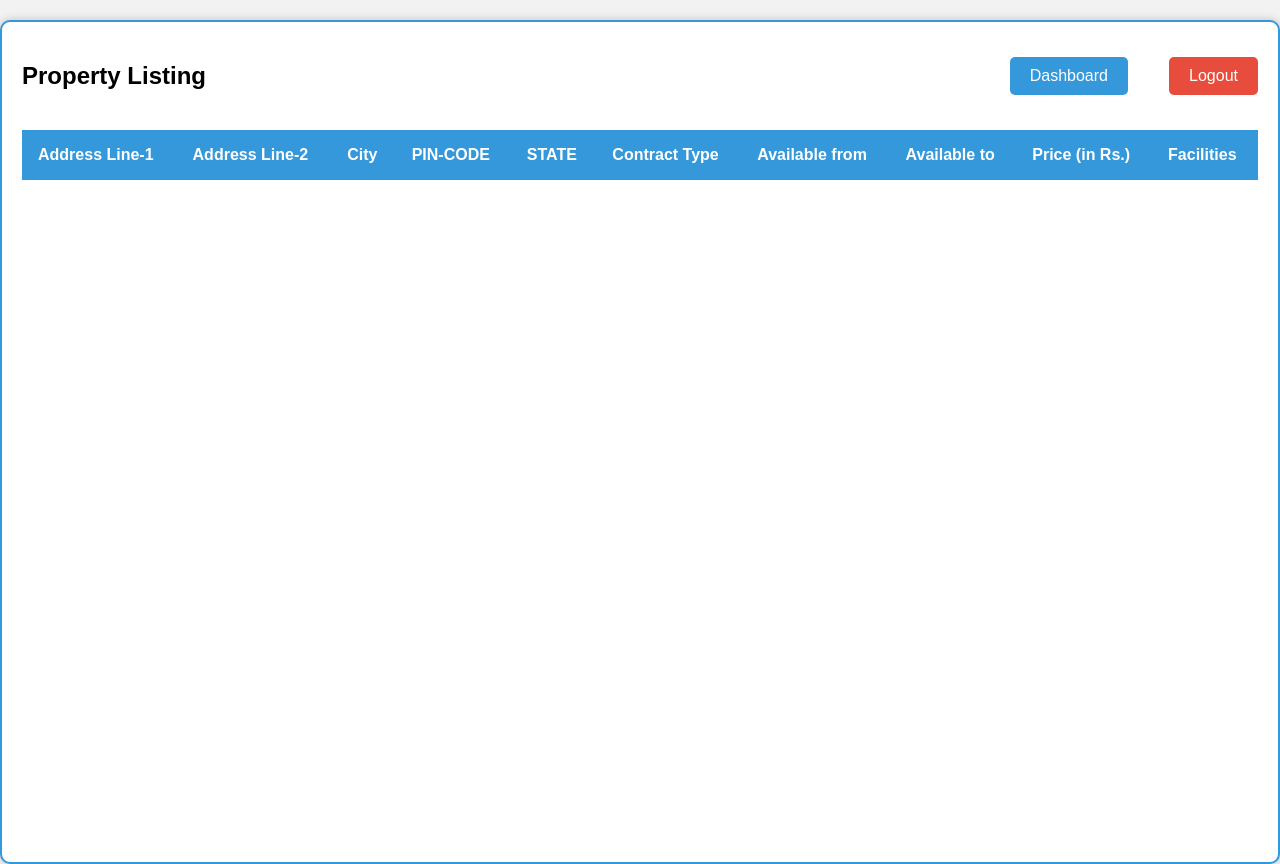
After one commit to rohan20113/FCS_Real_Estate_Escrow, a Django app: page /my_properties/ in a window 1280 px wide. The commit adds this page. Run offline with Django 4.2, Linux system fonts and the light colour scheme; data comes from the database, SQL or seed files in the repository; both versions use the stored data as it was after the commit; lists and menus that the app fills with data are empty.

Commit message:
Added search_add_list properties

```diff
--- a/project_app/admin.py
+++ b/project_app/admin.py
@@ -1,5 +1,7 @@
 from django.contrib import admin
 from .models import AppUser
+from .models import Property
 # Register your models here.
 
 admin.site.register(AppUser)
+admin.site.register(Property)
--- a/project_app/models.py
+++ b/project_app/models.py
@@ -13,3 +13,19 @@ class AppUser(models.Model):
         return f"{self.first_name} {self.second_name} {self.username} {self.password} {self.email} {self.contact}"
 
 # appname_modelName
+class Property(models.Model):
+    owner = models.CharField(max_length=30,  null= False, blank=False, default = None)
+    address_line_1 = models.CharField(max_length=30,  null= False, blank=False, default = None)
+    address_line_2 = models.CharField(max_length=30,  null= False, blank=True, default = '')
+    state = models.CharField(max_length=30,  null= False, blank=False, default = None)
+    city = models.CharField(max_length=30,  null= False, blank=False, default = None)
+    pincode = models.CharField(max_length=6,  null= False, blank=False, default = None)
+    type = models.CharField(max_length=4,  null= False, blank=False, default = None)
+    # YYYY-MM-DD
+    starting_date = models.DateField(null = True, blank = True, default= None)
+    ending_date = models.DateField(null = True, blank = True, default= None)
+    price = models.DecimalField(decimal_places=0, max_digits=12, null = True, blank = True, default= 0)
+    facilities = models.CharField(max_length=20,  null= False, blank=False, default = None)
+
+    def __str__(self):
+        return f"{self.owner} {self.address_line_1} {self.address_line_2} {self.state} {self.city} {self.pincode} {self.type} {self.starting_date} {self.ending_date} Rs{self.price} {self.facilities}"
--- a/project_app/templates/admin_dashboard.html
+++ b/project_app/templates/admin_dashboard.html
@@ -86,7 +86,7 @@
         {% csrf_token %}
         <div class="navbar">
             <h2>User Dashboard</h2>
-            <a class="user_list-button" href="/users_list_page">Users</a>
+            <a class="user_list-button" href="/users_list">Users</a>
             <a class="logout-button" href="/">Logout</a>
         </div>
         <table>
--- /dev/null
+++ b/project_app/templates/my_properties.html
@@ -0,0 +1,133 @@
+<!DOCTYPE html>
+<html>
+<head>
+    <title>Property Listing</title>
+    <style>
+        html, body {
+            height: 100%;
+            font-family: Arial, sans-serif;
+            background-color: #f2f2f2;
+            margin: 0;
+            padding: 0;
+        }
+
+        .container {
+            max-width: 1400px;
+            margin: 20px auto;
+            padding: 20px;
+            border: 2px solid #3498db;
+            background-color: #fff;
+            box-shadow: 0px 0px 10px rgba(0, 0, 0, 0.2);
+            border-radius: 10px;
+            height: 100%;
+            position: relative; /* Add relative positioning for button placement */
+        }
+
+        .scroll-container {
+            max-height: calc(100% - 120px);
+            overflow-x: auto;
+            overflow-y: auto;
+        }
+
+        table {
+            width: 100%;
+            border-collapse: collapse;
+            margin-top: 20px;
+        }
+
+        table, th, td {
+            border: 1px solid #3498db;
+        }
+
+        th, td {
+            padding: 15px;
+            text-align: left;
+        }
+
+        th {
+            background-color: #3498db;
+            color: #fff;
+        }
+
+        /* Style for buttons */
+        .logout-button {
+            position: absolute;
+            top: 35px;
+            right: 20px; /* Position the "Logout" button to the right */
+            background-color: #e74c3c;
+            color: #fff;
+            border: none;
+            padding: 10px 20px;
+            font-size: 16px;
+            border-radius: 5px;
+            cursor: pointer;
+            text-decoration: none;
+        }
+
+        .dashboard-button {
+            position: absolute;
+            top: 35px;
+            right: 150px; /* Position the "Dashboard" button to the left */
+            background-color: #3498db;
+            color: #fff;
+            border: none;
+            padding: 10px 20px;
+            font-size: 16px;
+            border-radius: 5px;
+            cursor: pointer;
+            text-decoration: none;
+        }
+
+        /* Style for button hover */
+        .logout-button:hover {
+            background-color: #c0392b;
+        }
+
+        .dashboard-button:hover {
+            background-color: #1e6aae;
+        }
+    </style>
+</head>
+<body>
+    <div class="container">
+        {% csrf_token %}
+        <h2>Property Listing</h2>
+        <a class="dashboard-button" href="/dashboard">Dashboard</a> <!-- Dashboard button -->
+        <a class="logout-button" href="/">Logout</a> <!-- Logout button -->
+        <div class="scroll-container">
+            <table>
+                <thead>
+                    <tr>
+                        <th>Address Line-1</th>
+                        <th>Address Line-2</th>
+                        <th>City</th>
+                        <th>PIN-CODE</th>
+                        <th>STATE</th>
+                        <th>Contract Type</th>
+                        <th>Available from</th>
+                        <th>Available to</th>
+                        <th>Price (in Rs.)</th>
+                        <th>Facilities</th>
+                    </tr>
+                </thead>
+                <tbody>
+                    {% for property in properties %}
+                    <tr>
+                        <td>{{ property.address_line_1 }}</td>
+                        <td>{{ property.address_line_2 }}</td>
+                        <td>{{ property.city }}</td>
+                        <td>{{ property.pincode }}</td>
+                        <td>{{ property.state }}</td>
+                        <td>{{ property.type }}</td>
+                        <td>{{ property.starting_date }}</td>
+                        <td>{{ property.ending_date }}</td>
+                        <td>{{ property.price }}</td>
+                        <td>{{ property.facilities }}</td>
+                    </tr>
+                    {% endfor %}
+                </tbody>
+            </table>
+        </div>
+    </div>
+</body>
+</html>
--- a/project_app/urls.py
+++ b/project_app/urls.py
@@ -8,6 +8,9 @@ urlpatterns = [
     # path("logout_user", views.logout_user, name="logout_user")
     path("dashboard/", views.dashboard_user, name="dashboard_page"),
     path("admin_dashboard/", views.dashboard_admin, name="admin_dashboard_page"),
-    path("users_list_page/", views.dashboard_user_list, name="user_list_page"),
-    # path("admin_dashboard/", views.dashboard_admin, name="admin_dashboard_page")
+    path("users_list/", views.dashboard_user_list, name="user_list_page"),
+    path("property_home/", views.add_property, name="property_home_page"),
+    path("add_property/", views.add_property, name="add_property_page"),
+    path("my_properties/", views.my_properties, name="my_properties_page"),
+    path("search_properties/", views.search_properties, name="search_properties_page"),
 ]
--- a/project_app/views.py
+++ b/project_app/views.py
@@ -1,6 +1,6 @@
 from django.shortcuts import render, redirect
 from django.http import HttpResponse
-from .models import AppUser
+from .models import AppUser, Property
 from django.contrib import messages
 from django.contrib.auth.models import User, auth
 from django.views.decorators.csrf import csrf_exempt
@@ -97,9 +97,12 @@ def dashboard_admin(request):
 
 def dashboard_user(request):
     if request.method == "POST":
+        # username = request.session.get('username')
+        # request.session['username'] = username
         pass
     else:
         username = request.session.get('username')
+        request.session['username'] = username
         # print(username)
         current_user = []
         users = AppUser.objects.all()
@@ -112,3 +115,73 @@ def dashboard_user(request):
 def dashboard_user_list(request):
     users = AppUser.objects.all()
     return render(request, 'user_list.html', {'users':users})
+
+def add_property(request):
+    username = request.session.get('username')
+    # print(username)
+    if request.method == "POST":
+        input_addr_l1 = request.POST['address-line-1']
+        input_addr_l2 = request.POST['address-line-2']
+        input_city = request.POST['city']
+        input_pin_code = request.POST['pin-code']
+        input_state = request.POST['state']
+        input_contract_type = request.POST['contract-type']
+        input_facilities = request.POST['facilities']
+        input_contract_type = request.POST['contract-type']
+        input_price = request.POST['price']
+        input_availability_from = request.POST['availability-from']
+        input_availability_till = request.POST['availability-till']
+        # print(type(input_availability_till))
+        # print((input_availability_till), (input_availability_till).reverse())
+        if(input_contract_type == 'RENT' and (input_availability_from == '' or input_availability_till == '')):
+            messages.info(request, 'PLEASE FILL AVAILABILITY DATES')
+            return redirect('add_property_page')
+        # print(input_availability_from, input_availability_till, input_contract_type, input_state, input_facilities)
+
+        # Date fields
+        if(input_contract_type == 'RENT'):
+            # date = input_availability_till.split('-')
+            # input_availability_till = date[2] + '-' +  date[1] + '-' + date[0]
+            # date = input_availability_from.split('-')
+            # input_availability_from = date[2] + '-' + date[1] + '-' + date[0]
+            # print(input_availability_from, input_availability_till)
+            property_to_be_added = Property.objects.create(owner = username, address_line_1 = input_addr_l1, address_line_2 = input_addr_l2, state = input_state,
+            city = input_city, pincode = input_pin_code, type = input_contract_type, starting_date = input_availability_from, ending_date = input_availability_till,
+            price = input_price, facilities = input_facilities)
+            property_to_be_added.save()
+            return redirect('dashboard_page')
+        # print(input_availability_from, input_availability_till)
+        # Creating the object
+        else:
+            property_to_be_added = Property.objects.create(owner = username, address_line_1 = input_addr_l1, address_line_2 = input_addr_l2, state = input_state,
+            city = input_city, pincode = input_pin_code, type = input_contract_type, price = input_price, facilities = input_facilities)
+            property_to_be_added.save()
+            return redirect('dashboard_page')
+    else:
+        return render(request, 'add_property.html')
+
+def my_properties(request):
+    username = request.session.get('username')
+    if(request.method == 'POST'):
+        pass
+    else:
+        my_properties_list = []
+        properties = Property.objects.all()
+        for p in properties:
+            if username == p.owner:
+                my_properties_list.append(p)
+        # print("NUMBER_OF_PROPERTIES:",len(my_properties_list))
+        return render(request, 'my_properties.html', {'properties':my_properties_list})
+
+def search_properties(request):
+    username = request.session.get('username')
+    if(request.method == 'POST'):
+        pass
+    else:
+        my_properties_list = []
+        properties = Property.objects.all()
+        for p in properties:
+            if (p.owner != username):
+                my_properties_list.append(p)
+        # print("NUMBER_OF_PROPERTIES:",len(my_properties_list))
+        return render(request, 'search_properties.html', {'properties':my_properties_list})
```
Also changed, not shown: project_app/templates/add_property.html (added, +200 -0 lines), project_app/templates/dashboard.html (+24 -0 lines), project_app/templates/search_properties.html (added, +135 -0 lines), db.sqlite3, project_app/migrations/0010_property.py (added), project_app/migrations/0011_alter_property_address_line_2.py (added).
